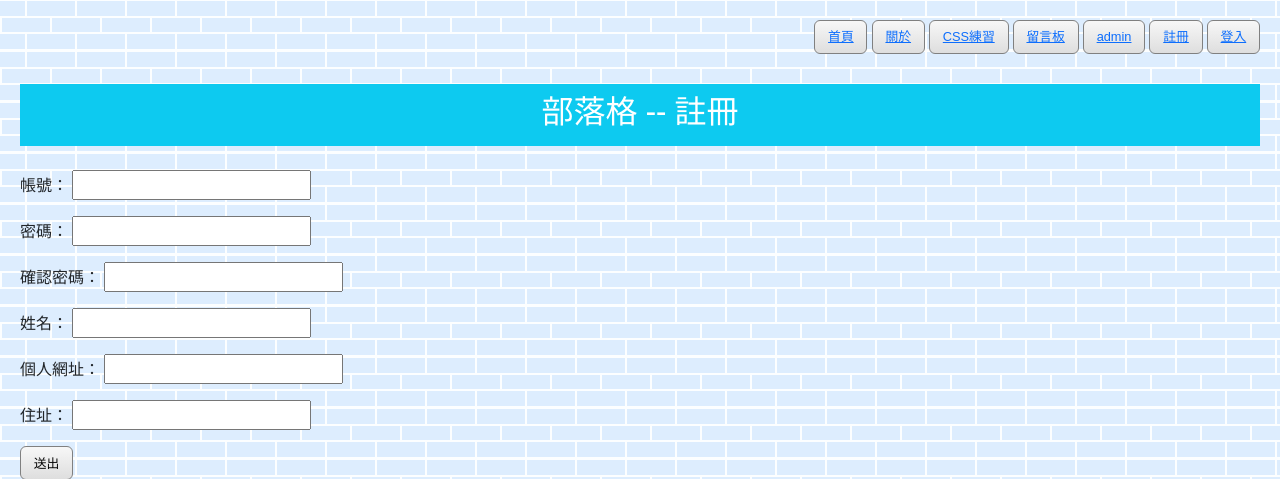
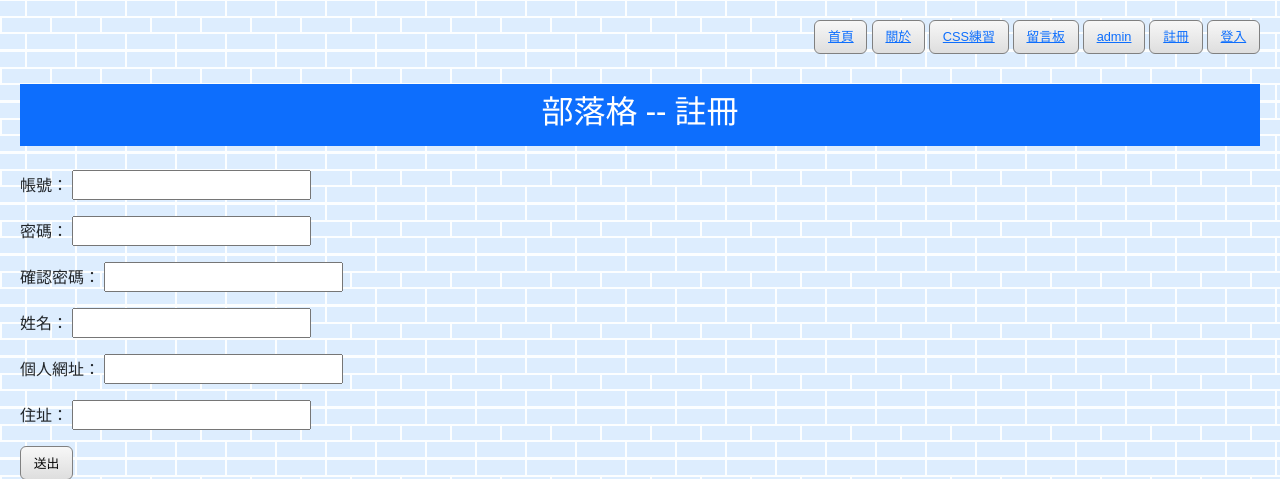
Before and after one commit to mrjasonnlin/jasonn2024, a Django app: page /account/register/ in a window 1280 px wide. Shown: the top 479 px of the page. Run offline with Django 5.2, Linux system fonts and the light colour scheme.

Commit message:
Update base.html

```diff
--- a/main/templates/main/base.html
+++ b/main/templates/main/base.html
@@ -11,7 +11,7 @@
 </head>
 <body>
 {% include 'main/menu.html' %}
-<div class="container-fluid p-2 bg-info text-white text-center">
+<div class="container-fluid p-2 bg-primary text-white text-center">
   <h2>部落格 -- {% block heading %}{% endblock %}</h2>
 </div>
 {% block content %}{% endblock %}
```
